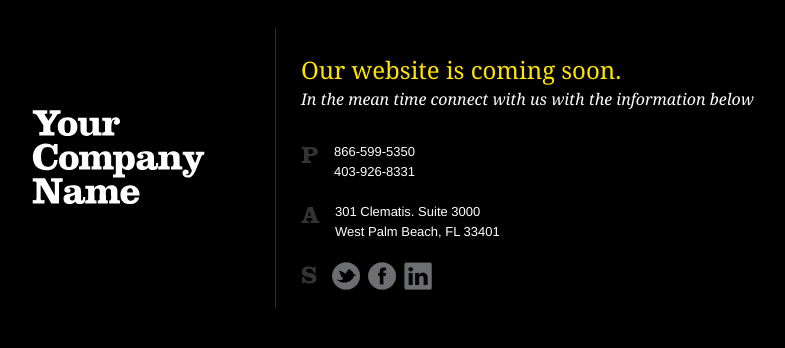
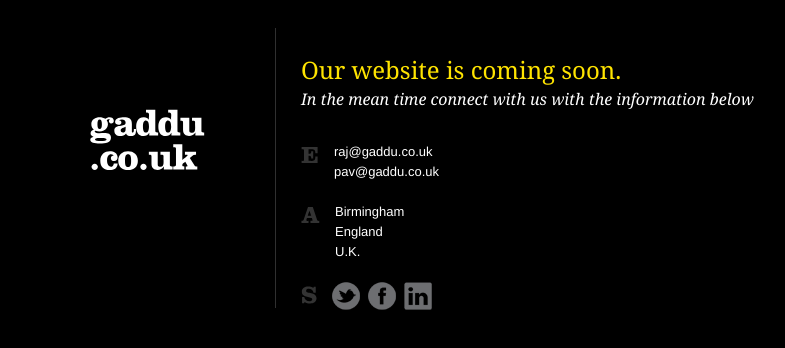
Before and after one commit to saffronfour202/saffronfour202.github.io, a plain HTML site: page index.html in a window 1280 px wide. Shown: the part 232-580 px from the top of the page, without its empty margins (244-1029 px from the left). Drawn offline with nearby package versions, Linux system fonts and the light colour scheme.

Commit message:
Update index.html

```diff
--- a/index.html
+++ b/index.html
@@ -16,18 +16,18 @@
 <body>
 <div id="shim"></div>
 <div id="content">
-	<div class="logo_box"><h1>Your<br/>Company<br/>Name</h1></div>
+	<div class="logo_box"><h1>gaddu<br/>.co.uk</h1></div>
 	<div class="main_box">
 		<h2>Our website is coming soon.<br/><span>In the mean time connect with us with the information below</span></h2>
 
 		<ul class="info">
 			<li>
-				<h3>P</h3>
-				<p>866-599-5350<br/>403-926-8331</p>
+				<h3>E</h3>
+				<p>raj@gaddu.co.uk<br/>pav@gaddu.co.uk</p>
 			</li>
 			<li>
 				<h3>A</h3>
-				<p>301 Clematis. Suite 3000<br/>West Palm Beach, FL 33401</p>
+				<p>Birmingham<br/>England<br/>U.K.</p>
 			</li>
 			<li>
 				<h3>S</h3>
```
